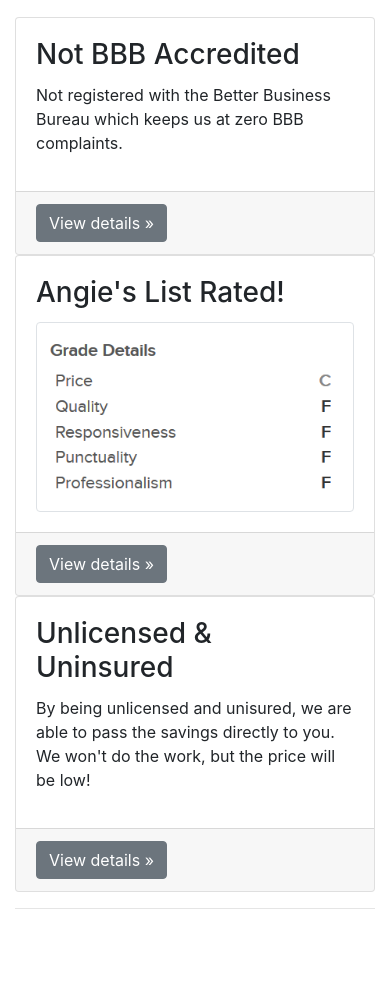
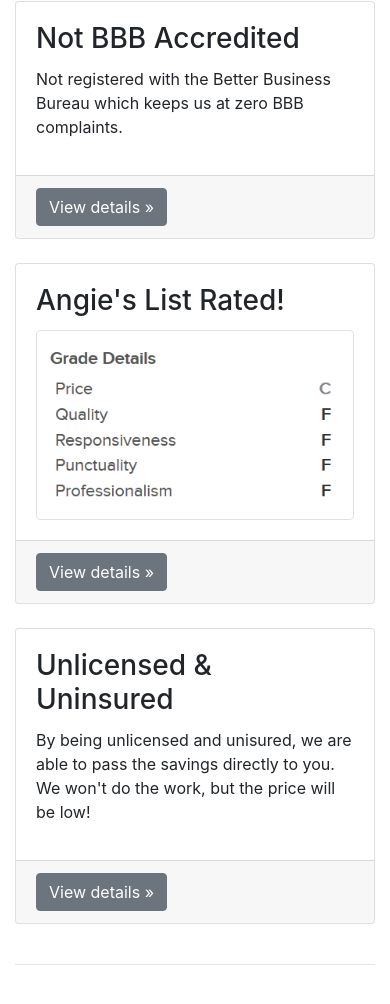
Before and after one commit to anyfenceandlandscape/anyfenceandlandscape.github.io, a plain HTML site: page index.html in a window 390 px wide. Shown: the part 408-1412 px from the top of the page. Drawn offline with nearby package versions, Linux system fonts and the light colour scheme.

Commit message:
Tweaked styling.

```diff
--- a/css/style.css
+++ b/css/style.css
@@ -1,6 +1,6 @@
 /* Move down content because we have a fixed navbar that is 3.5rem tall */
 @media (max-width: 767.98px) {
-    body { padding-top: 2.5rem; }
+    body { padding-top: 1.5rem; }
 }
 
 .jumbotron {
--- a/index.html
+++ b/index.html
@@ -64,7 +64,7 @@
 
       <div class="container">
         <div class="row">
-          <div class="col-md-4">
+          <div class="col-md-4 mb-4">
             <div class="card">
               <div class="card-body">
                 <h3 class="card-title">Not BBB Accredited</h3>
@@ -75,7 +75,7 @@
                </div>
             </div>
           </div>
-          <div class="col-md-4">
+          <div class="col-md-4 mb-4">
             <div class="card">
               <div class="card-body">
                 <h3 class="card-title">Angie's List Rated!</h3>
@@ -87,7 +87,7 @@
                </div>
             </div>
           </div>
-          <div class="col-md-4">
+          <div class="col-md-4 mb-4">
             <div class="card">
               <div class="card-body">
                 <h3 class="card-title">Unlicensed &amp; Uninsured</h3>
```
